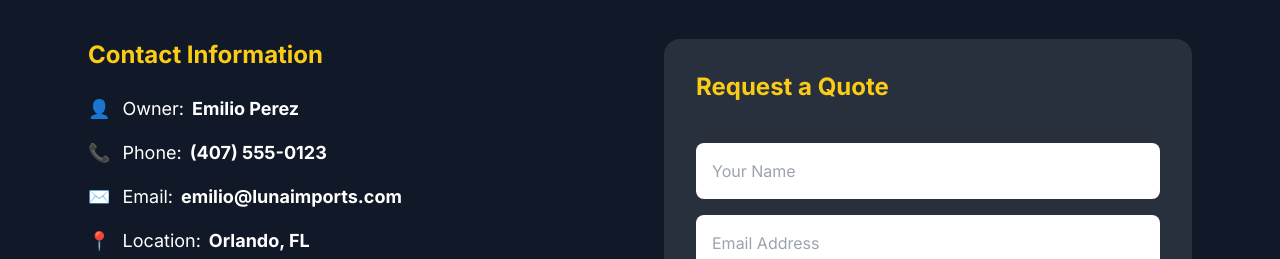
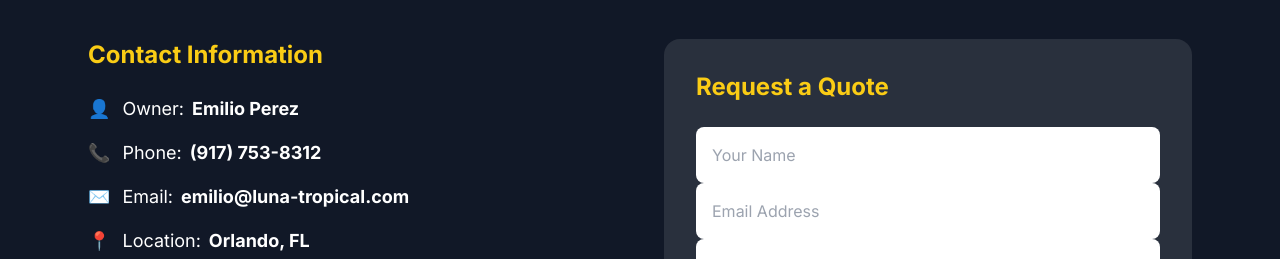
Before and after one commit to emilioperez388-ops/luna-website, a plain HTML site: page index.html in a window 1280 px wide. Shown: the part 2780-3039 px from the top of the page. Drawn offline with nearby package versions, Linux system fonts and the light colour scheme.

Commit message:
Update index.html

```diff
--- a/index.html
+++ b/index.html
@@ -249,8 +249,8 @@
           <h4 class="text-2xl font-bold mb-6 text-yellow-400">Contact Information</h4>
           <div class="space-y-4 text-lg">
             <p class="flex items-center"><span class="mr-3 text-yellow-400">👤</span> Owner: <strong class="ml-2">Emilio Perez</strong></p>
-            <p class="flex items-center"><span class="mr-3 text-yellow-400">📞</span> Phone: <strong class="ml-2">(407) 555-0123</strong></p>
-            <p class="flex items-center"><span class="mr-3 text-yellow-400">✉️</span> Email: <strong class="ml-2">emilio@lunaimports.com</strong></p>
+            <p class="flex items-center"><span class="mr-3 text-yellow-400">📞</span> Phone: <strong class="ml-2">(917) 753-8312</strong></p>
+            <p class="flex items-center"><span class="mr-3 text-yellow-400">✉️</span> Email: <strong class="ml-2">emilio@luna-tropical.com</strong></p>
             <p class="flex items-center"><span class="mr-3 text-yellow-400">📍</span> Location: <strong class="ml-2">Orlando, FL</strong></p>
           </div>
 
@@ -268,7 +268,7 @@
 
         <div class="bg-white/10 p-8 rounded-2xl">
           <h4 class="text-2xl font-bold mb-6 text-yellow-400">Request a Quote</h4>
-          <form action="https://formsubmit.co/emilio@lunaimports.com" method="POST" class="space-y-4" id="contact-form">
+          <form action="https://formsubmit.co/emilio@luna-tropical.com" method="POST">
             <input type="hidden" name="_captcha" value="false">
             <input type="hidden" name="_autoresponse" value="Thank you for contacting LUNA Tropical Imports! We'll respond within 24 hours.">
             <input type="hidden" name="_template" value="table">
```
